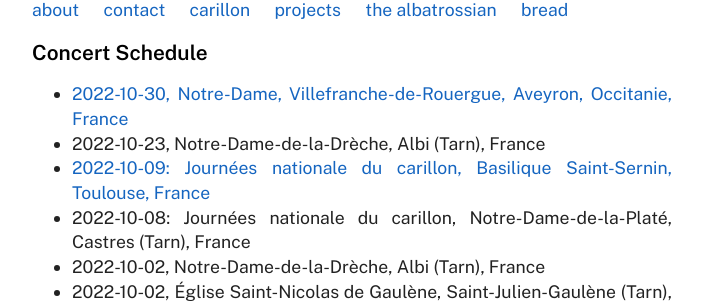
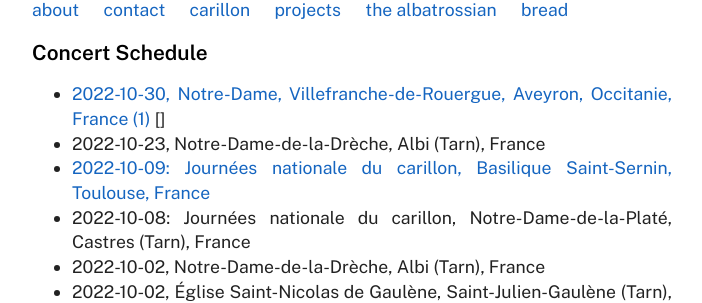
Before and after one commit to brunston/brunstonnet, a Jekyll site: the page built from carillon/index.md, in a window 1280 px wide. Shown: the part 126-429 px from the top of the page, without its empty margins (288-990 px from the left). Built offline with Jekyll 4.4.1, drawn with Linux system fonts in a browser that asks for light colours.

Commit message:
update: 2022-10-29

```diff
--- a/carillon/index.md
+++ b/carillon/index.md
@@ -6,7 +6,7 @@
 Concert Schedule
 ================
 
-* [2022-10-30, Notre-Dame, Villefranche-de-Rouergue, Aveyron, Occitanie, France](https://villefranche-de-rouergue.fr/agenda/concert-de-carillon-3/)
+* [2022-10-30, Notre-Dame, Villefranche-de-Rouergue, Aveyron, Occitanie, France](https://www.ladepeche.fr/2022/10/26/culture-prochain-concert-de-carillon-avec-brunston-poon-carillonneur-de-luniversite-de-berkeley-10763036.php) [(1)](https://villefranche-de-rouergue.fr/agenda/concert-de-carillon-3/) []
 * 2022-10-23, Notre-Dame-de-la-Drèche, Albi (Tarn), France
 * [2022-10-09: Journées nationale du carillon, Basilique Saint-Sernin, Toulouse, France](https://actu.fr/occitanie/toulouse_31555/toulouse-voici-pourquoi-les-cloches-de-saint-sernin-vont-sonner-trois-quarts-d-heure-dimanche_54358170.html)
 * 2022-10-08: Journées nationale du carillon, Notre-Dame-de-la-Platé, Castres (Tarn), France
```
